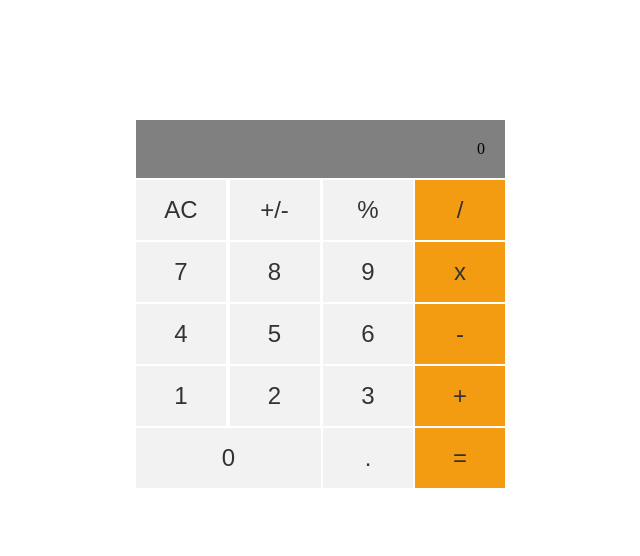
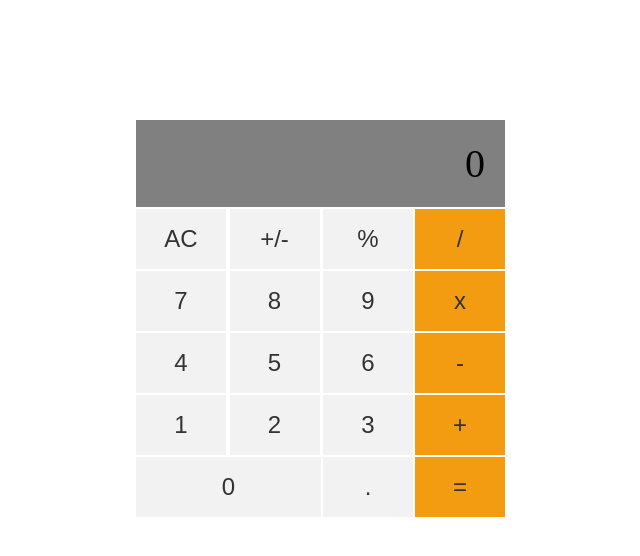
Before and after one commit to ZabihullahNooriWardak/Math-Magicians, a React (Create React App) app: page / in a window 1280 px wide. Shown: the top 556 px of the page, without its empty margins (354-994 px from the left). Built offline with nearby package versions, Linux system fonts and the light colour scheme.

Commit message:
reviwer change applied

```diff
--- a/package.json
+++ b/package.json
@@ -6,7 +6,6 @@
     "@testing-library/jest-dom": "^5.17.0",
     "@testing-library/react": "^13.4.0",
     "@testing-library/user-event": "^13.5.0",
-    "big.js": "^6.2.1",
     "eslint-config-airbnb": "^19.0.4",
     "prop-types": "^15.8.1",
     "react": "^18.2.0",
@@ -37,5 +36,8 @@
       "last 1 firefox version",
       "last 1 safari version"
     ]
+  },
+  "devDependencies": {
+    "big.js": "^6.2.1"
   }
 }
--- a/src/logic/operate.js
+++ b/src/logic/operate.js
@@ -1,4 +1,3 @@
-// eslint-disable-next-line import/no-extraneous-dependencies
 import Big from 'big.js';
 
 export default function operate(numberOne, numberTwo, operation) {
--- a/src/style/ButtonStyles.css
+++ b/src/style/ButtonStyles.css
@@ -14,6 +14,7 @@
   text-align: right;
   padding: 20px;
   background-color: grey;
+  font-size: 40px;
 }
 
 .button {
```
Also changed, not shown: src/Components/Button.js (+8 -1 lines), .eslintrc.json, 1 other file (tests, documents, lock files or other folders).
